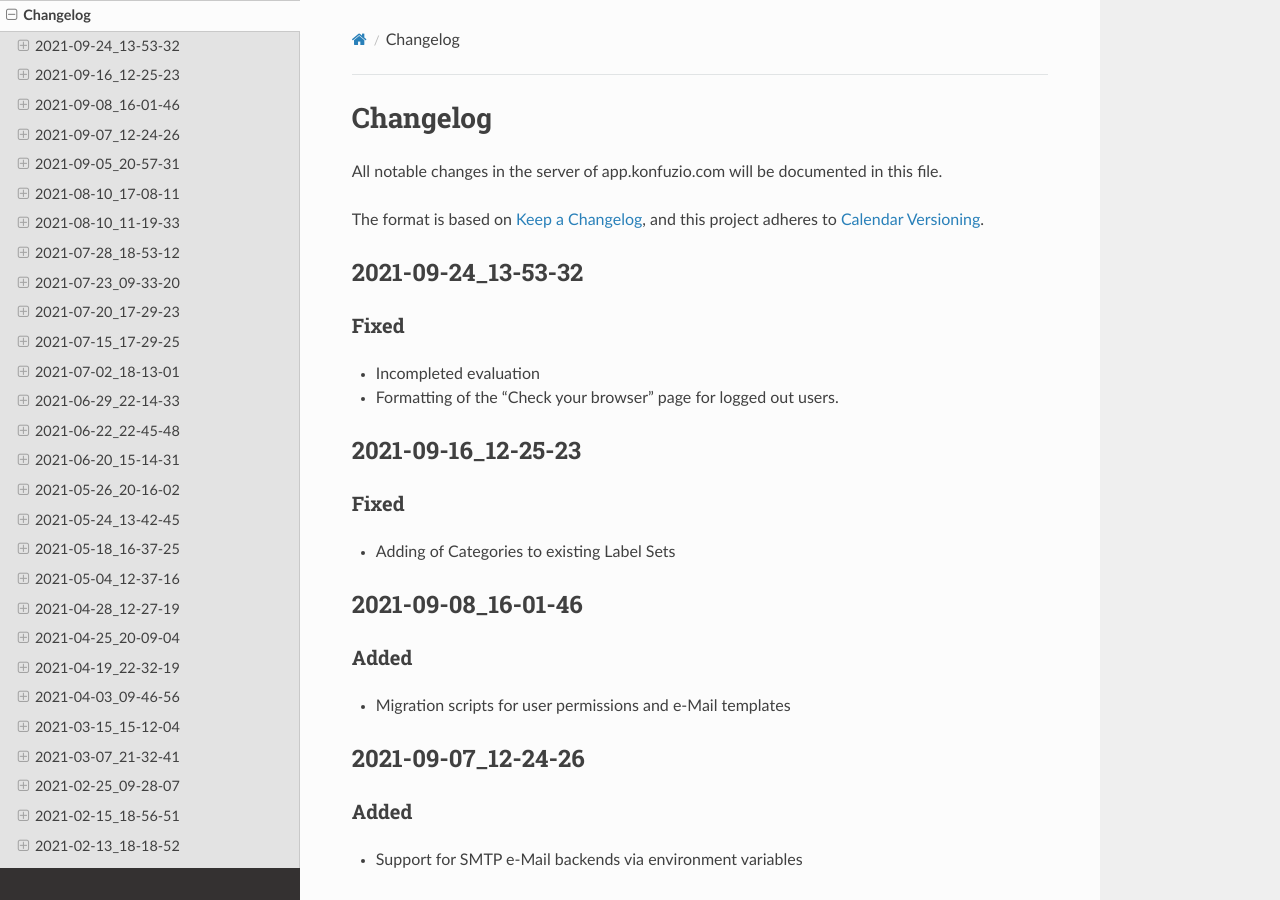
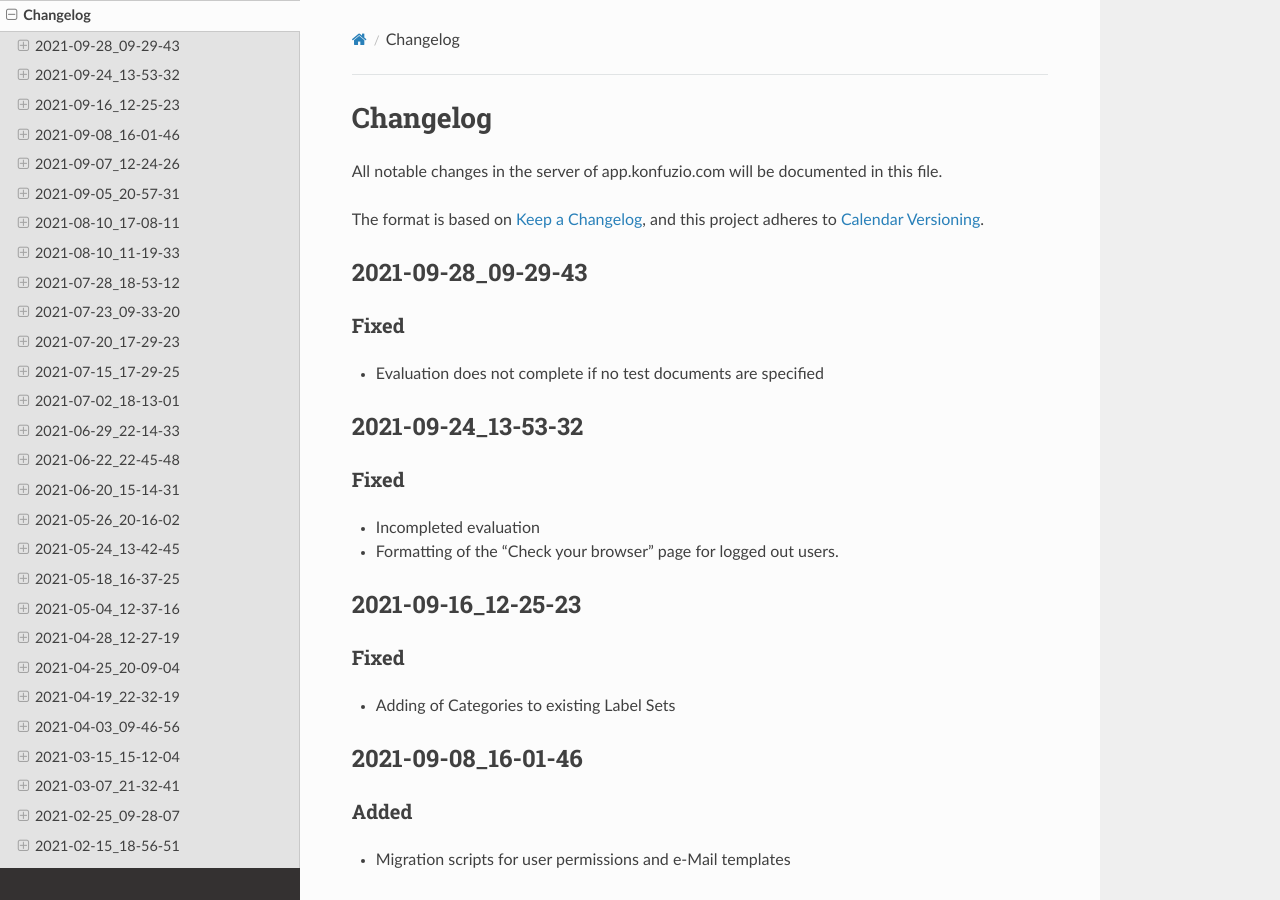
Before and after one commit to konfuzio-ai/konfuzio-sdk, a Sphinx documentation site: the page built from docs/web/changelog_app.md, in a window 1280 px wide and 900 px high. Built offline with Sphinx 7.4.7 and the Read the Docs theme 2.0.0, drawn with Linux system fonts in a browser that asks for light colours.

Commit message:
Update changelog_app.md

```diff
--- a/docs/web/changelog_app.md
+++ b/docs/web/changelog_app.md
@@ -7,6 +7,11 @@ All notable changes in the server of app.konfuzio.com will be documented in this
 
 The format is based on [Keep a Changelog](https://keepachangelog.com/en/1.0.0/),
 and this project adheres to [Calendar Versioning](https://calver.org/overview.html).
+
+## 2021-09-28_09-29-43
+
+### Fixed
+- Evaluation does not complete if no test documents are specified
 
 ## 2021-09-24_13-53-32
 
```
